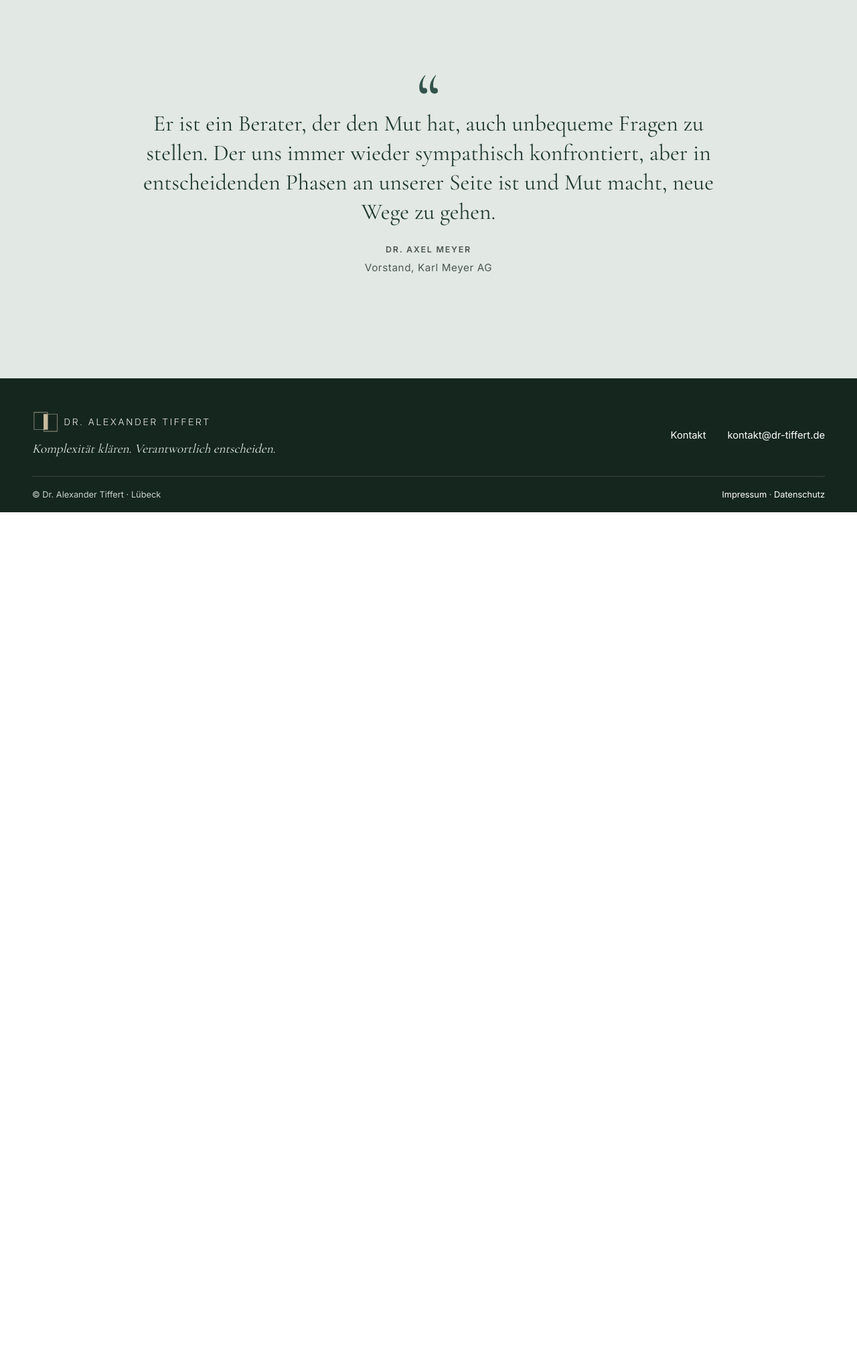
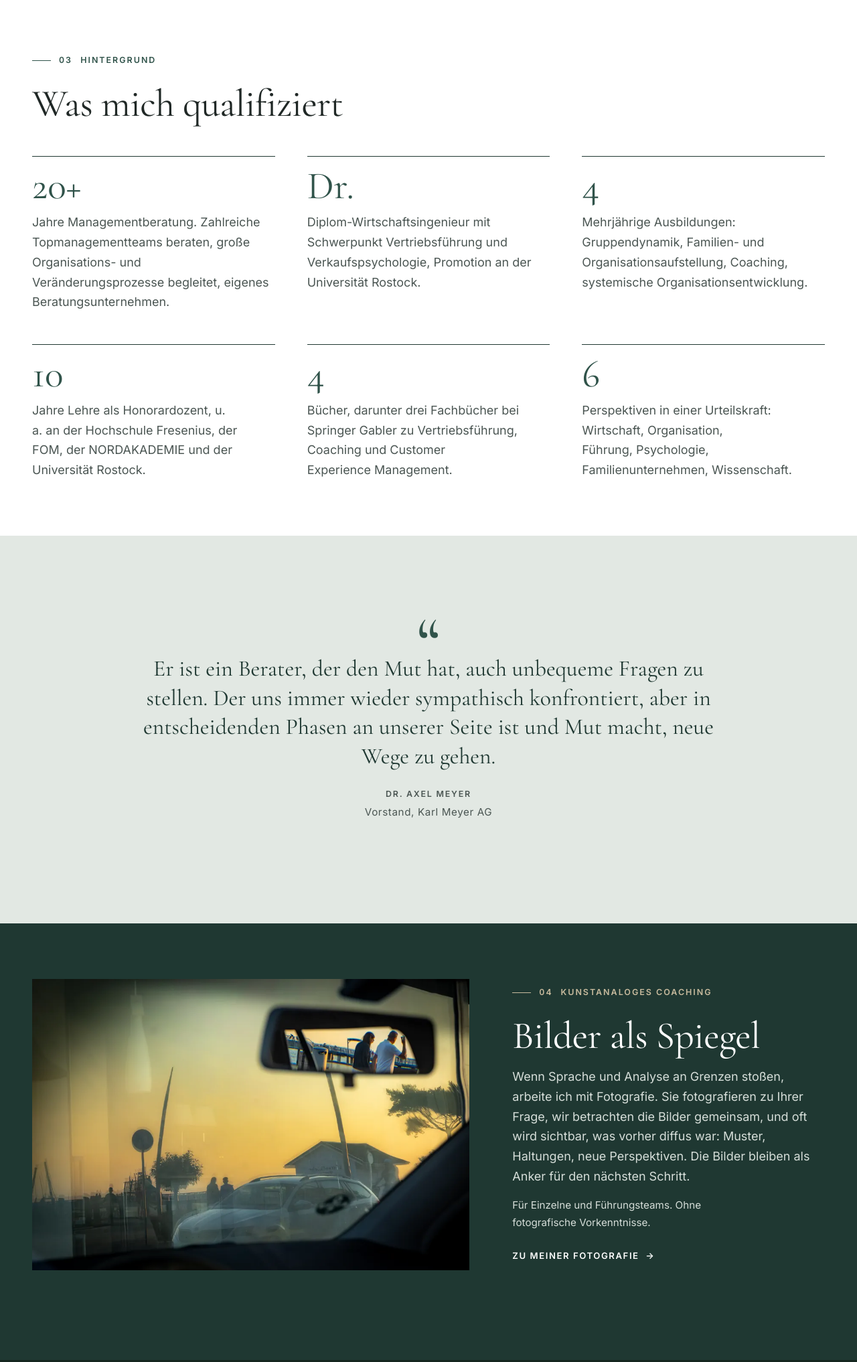
Before and after one commit to cosmo-hl/dr-tiffert-vorschau, an Astro site: page / in a window 1280 px wide. Shown: the part 2320-4354 px from the top of the page at 67% size. Before the commit the page ends 3085 px from the top, so only its background shows below. Built offline with nearby package versions, Linux system fonts and the light colour scheme; Astro itself is replaced by a stand-in of ours.

Commit message:
Vorschau: Hintergrund ausgebaut, kunstanaloges Coaching mit Fotografie
Co-Authored-By: Claude Opus 5.5 <noreply@anthropic.com>
Claude-Session: https://claude.ai/code/session_01WitQRUKtdhes3bwHf6rNcd

```diff
--- a/src/pages/index.astro
+++ b/src/pages/index.astro
@@ -88,7 +88,41 @@ import { STIMMEN } from '../lib/stimmen';
     </div>
   </section>
 
+  <!-- HINTERGRUND -->
+  <section class="section" aria-labelledby="h-hintergrund">
+    <div class="wrap">
+      <div class="section-head reveal">
+        <p class="eyebrow"><span class="num">03</span> Hintergrund</p>
+        <h2 id="h-hintergrund">Was mich qualifiziert</h2>
+      </div>
+      <ul class="bg-grid">
+        <li class="reveal"><strong>20+</strong><span>Jahre Managementberatung. Zahlreiche Topmanagementteams beraten, große Organisations- und Veränderungsprozesse begleitet, eigenes Beratungsunternehmen.</span></li>
+        <li class="reveal reveal-d1"><strong>Dr.</strong><span>Diplom-Wirtschaftsingenieur mit Schwerpunkt Vertriebsführung und Verkaufspsychologie, Promotion an der Universität Rostock.</span></li>
+        <li class="reveal reveal-d2"><strong>4</strong><span>Mehrjährige Ausbildungen: Gruppendynamik, Familien- und Organisationsaufstellung, Coaching, systemische Organisationsentwicklung.</span></li>
+        <li class="reveal"><strong>10</strong><span>Jahre Lehre als Honorardozent, u. a. an der Hochschule Fresenius, der FOM, der NORDAKADEMIE und der Universität Rostock.</span></li>
+        <li class="reveal reveal-d1"><strong>4</strong><span>Bücher, darunter drei Fachbücher bei Springer Gabler zu Vertriebsführung, Coaching und Customer Experience Management.</span></li>
+        <li class="reveal reveal-d2"><strong>6</strong><span>Perspektiven in einer Urteilskraft: Wirtschaft, Organisation, Führung, Psychologie, Familienunternehmen, Wissenschaft.</span></li>
+      </ul>
+    </div>
+  </section>
+
   <Stimme {...STIMMEN.meyer} />
+
+  <!-- FOTOGRAFIE IM COACHING -->
+  <section class="section art dark" aria-labelledby="h-foto">
+    <div class="wrap art-grid">
+      <figure class="art-img reveal">
+        <Photo name="7Y5A0358" w={5359} h={3573} alt="Straßenfotografie von Alexander Tiffert." sizes="(min-width: 1024px) 58vw, 100vw" />
+      </figure>
+      <div class="art-text reveal reveal-d1">
+        <p class="eyebrow"><span class="num">04</span> Kunstanaloges Coaching</p>
+        <h2 id="h-foto">Bilder als Spiegel</h2>
+        <p>Wenn Sprache und Analyse an Grenzen stoßen, arbeite ich mit Fotografie. Sie fotografieren zu Ihrer Frage, wir betrachten die Bilder gemeinsam, und oft wird sichtbar, was vorher diffus war: Muster, Haltungen, neue Perspektiven. Die Bilder bleiben als Anker für den nächsten Schritt.</p>
+        <p class="small">Für Einzelne und Führungsteams. Ohne fotografische Vorkenntnisse.</p>
+        <a class="more" href={u('fotografie/')}>Zu meiner Fotografie <span class="arrow" aria-hidden="true">→</span></a>
+      </div>
+    </div>
+  </section>
 </Base>
 
 <style>
@@ -157,4 +191,19 @@ import { STIMMEN } from '../lib/stimmen';
   .value { list-style: none; margin: var(--s3) 0 0; padding: 0; border-top: 1px solid var(--rule); font-size: 1.05rem; }
   .value li { padding: 1rem 0; border-bottom: 1px solid var(--rule); color: var(--ink-2); }
   .value strong { display: block; font-family: var(--display); font-size: 1.5rem; font-weight: 600; line-height: 1.2; color: var(--navy); margin-bottom: 0.2rem; }
+  /* Hintergrund */
+  .bg-grid { list-style: none; margin: 0; padding: 0; display: grid; gap: var(--s3); }
+  .bg-grid li { border-top: 1px solid var(--navy); padding-top: var(--s2); }
+  .bg-grid strong { display: block; font-family: var(--display); font-size: clamp(2.6rem, 2rem + 2vw, 3.6rem); font-weight: 500; line-height: 1; color: var(--gold-ink); margin-bottom: 0.6rem; }
+  .bg-grid span { color: var(--ink-2); }
+  @media (min-width: 700px) { .bg-grid { grid-template-columns: repeat(2, 1fr); } }
+  @media (min-width: 1024px) { .bg-grid { grid-template-columns: repeat(3, 1fr); gap: var(--s4); } }
+  /* Fotografie */
+  .art-grid { display: grid; gap: var(--s4); align-items: center; }
+  .art-img { margin: 0; }
+  .art-img :global(img) { width: 100%; aspect-ratio: 3 / 2; object-fit: cover; }
+  .art-text p:not(.eyebrow) { color: #d6ded9; max-width: 48ch; }
+  .art-text .small { font-size: 0.95rem; color: var(--gold); }
+  .art-text .more { color: #fff; }
+  @media (min-width: 1024px) { .art-grid { grid-template-columns: 7fr 5fr; gap: clamp(3rem, 5vw, 5rem); } }
 </style>
```
